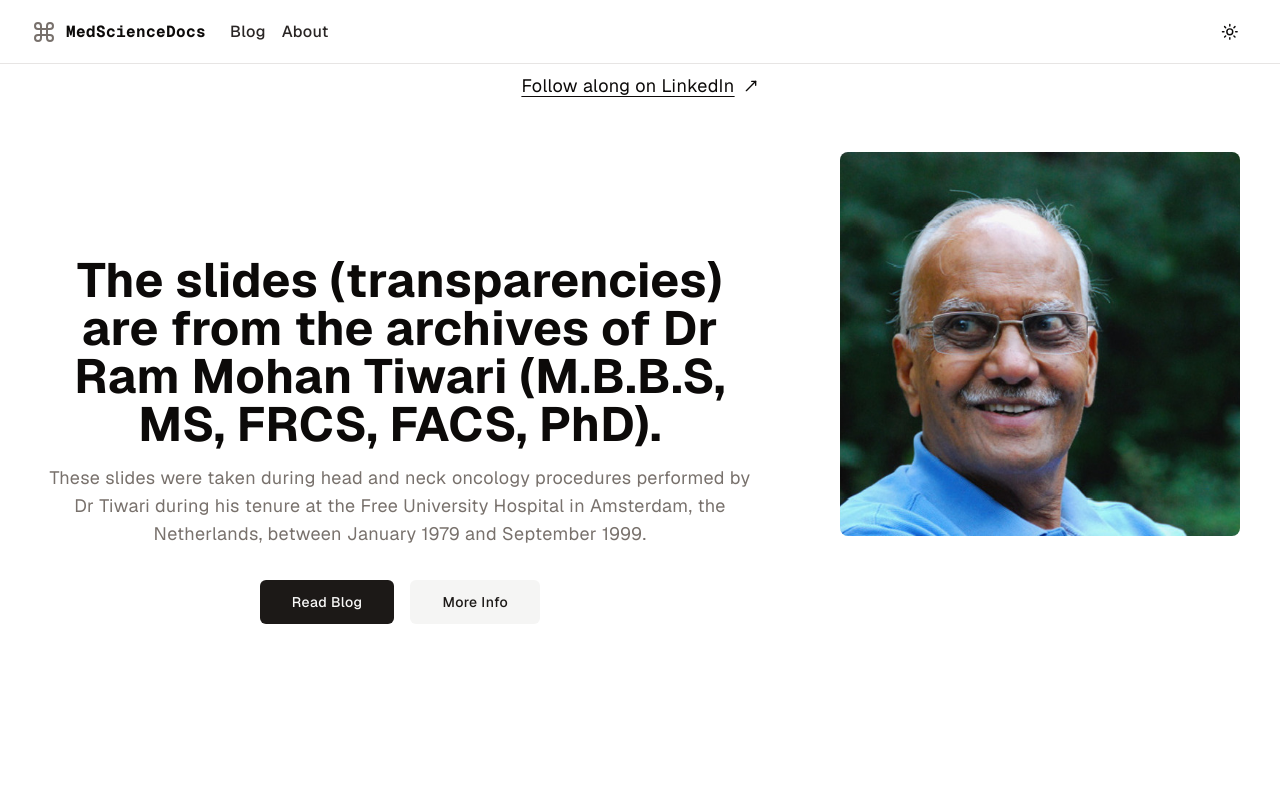
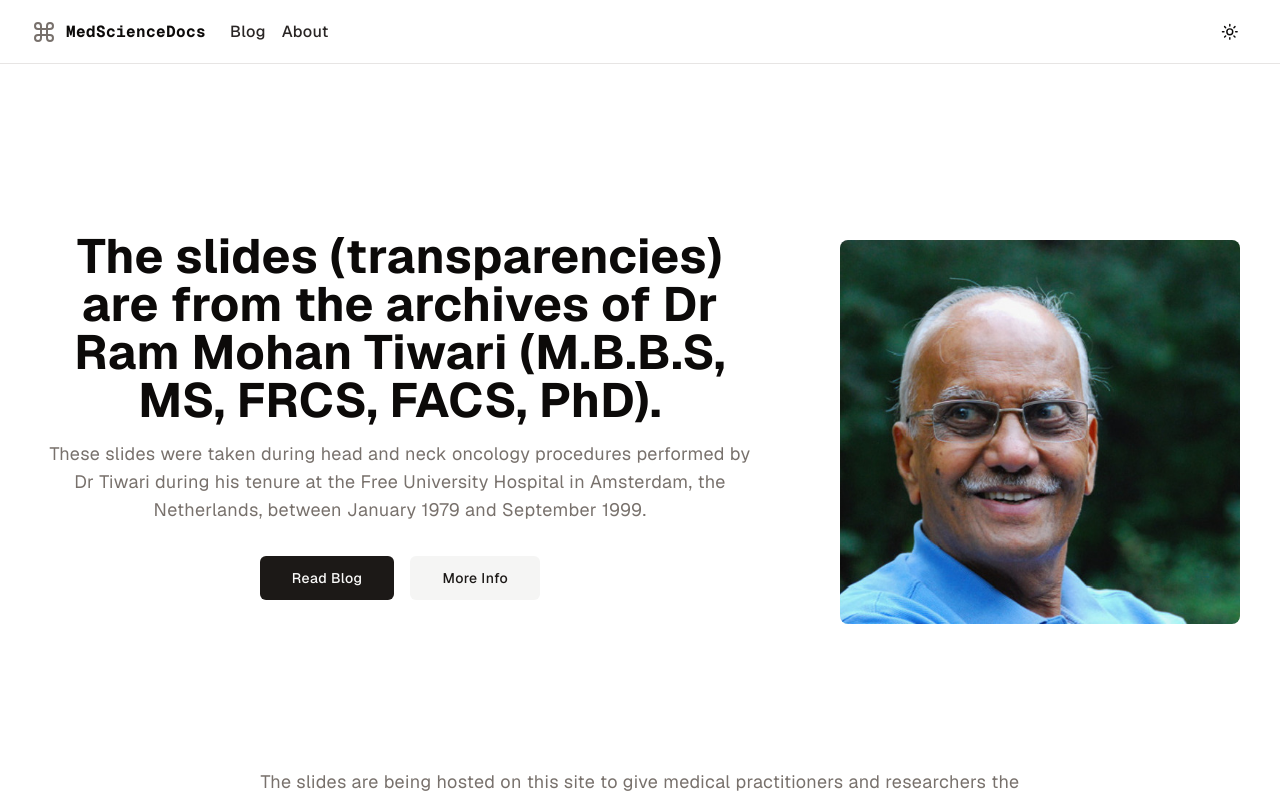
Before and after one commit to ratnesh003/medical-science-research-docs, a Next.js app: page / in a window 1280 px wide. Shown: the top 797 px of the page. Built offline with nearby package versions, Linux system fonts and the light colour scheme.

Commit message:
Refactor home page layout; remove LinkedIn link and adjust structure for improved alignment

```diff
--- a/app/page.tsx
+++ b/app/page.tsx
@@ -4,16 +4,8 @@ import Link from "next/link";
 
 export default function Home() {
   return (
-    <div className="flex mt-6 min-h-screen h-full flex-col sm:items-center justify-center text-center px-2 sm:py-8 py-12">
-      <Link
-        href="https://www.linkedin.com/in/sanjaytiwari/"
-        target="_blank"
-        className="mb-5 sm:text-lg flex items-center gap-2 underline underline-offset-4 sm:-mt-12"
-      >
-        Follow along on LinkedIn{" "}
-        <MoveUpRightIcon className="w-4 h-4 font-extrabold" />
-      </Link>
-      <div className="flex flex-wrap flex-col md:flex-row-reverse justify-between w-full">
+    <div className="flex min-h-screen h-full flex-col sm:items-center justify-center text-center px-2 sm:py-8 py-12">
+      <div className="flex flex-wrap flex-col md:flex-row-reverse items-center justify-between w-full">
         <div className="md:w-1/3 w-full mt-8 h-96 rounded-lg overflow-hidden">
           <img
             src="/13193_2017_675_Figa_HTML.jpg"
```
